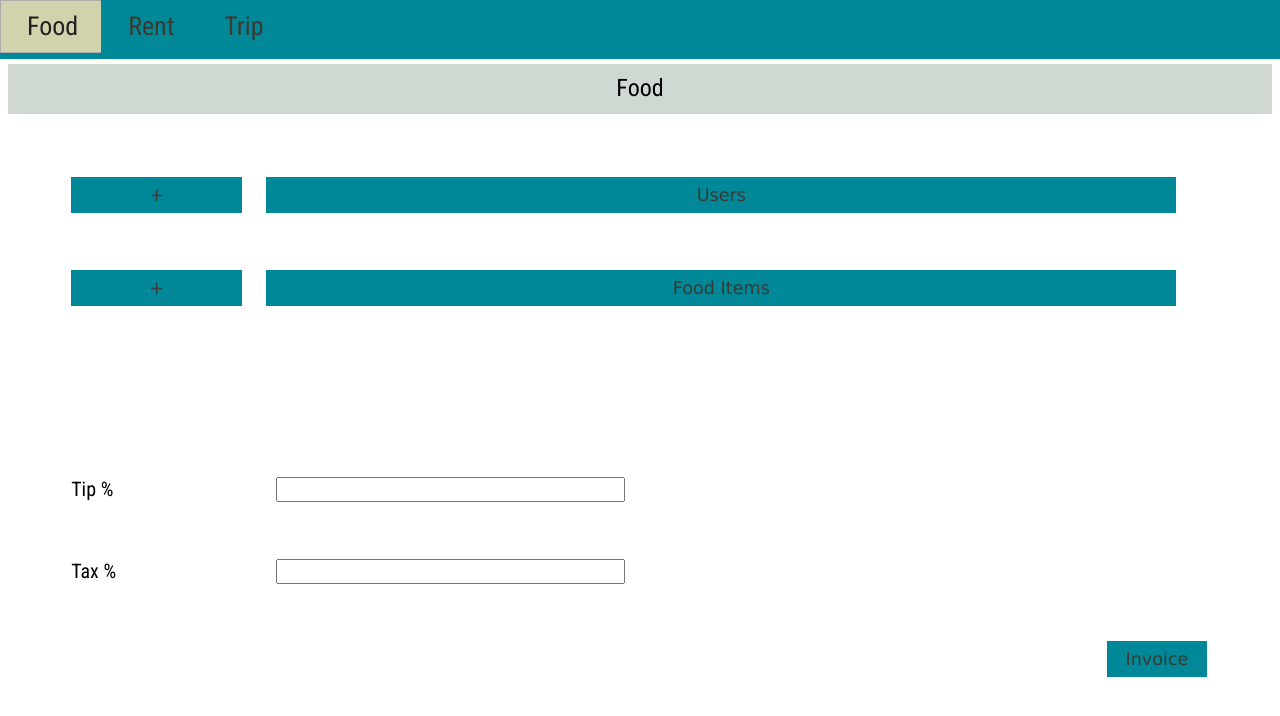
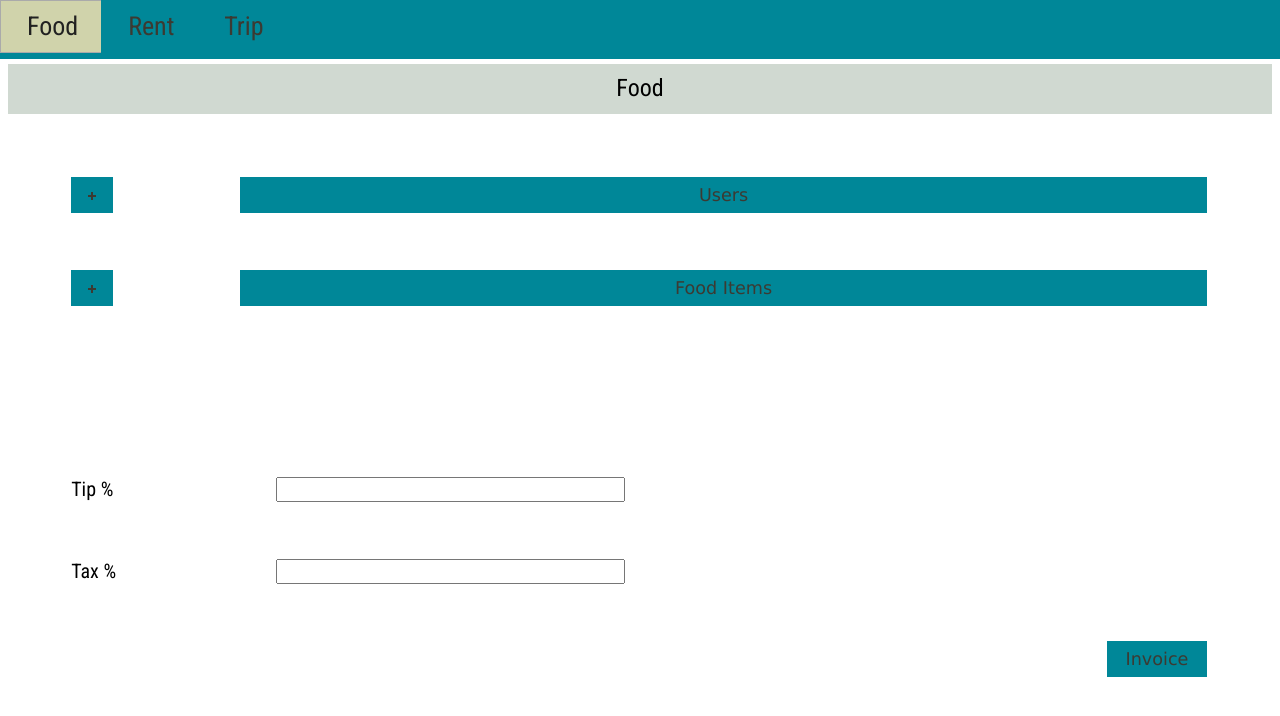
Before and after one commit to minhv1993/TheGINF151Project, a PHP site: page /quick-select.html in a window 1280 px wide. Shown: the top 716 px of the page. Run offline with PHP 8.4, Linux system fonts and the light colour scheme.

Commit message:
Updated food page

```diff
--- a/css/style.css
+++ b/css/style.css
@@ -93,9 +93,8 @@ a.setting-button {
 }
 
 .label-button {
-	float:left;
-	width:80%;
-	margin-left:2%;
+	float:right;
+	width:85%;
 }
 
 .list {
@@ -132,6 +131,7 @@ li {
     text-align:left;
     padding:5px;
 }
+
 li:hover {
     background: #D0D3AB;
 }
@@ -139,3 +139,7 @@ li:hover {
 .newSelector {
 	border-bottom: 2px solid #008798;
 }
+
+.icon-button {
+	font-size:11px;
+}
--- a/quick-select.html
+++ b/quick-select.html
@@ -68,8 +68,22 @@ function foodUserDialogListener()
 				if(!isNameFound)
 				{
 					foodUserList.push(new person(name, email, phone));
-					$('#food-user-list').append('<button onclick="removeUser(' + foodUserList[i].name + ')">-</button>'
-							+ foodUserList[i].name + '<br/>');
+
+					var foodUserListHtml = "";
+
+					for(var i = 0; i < foodUserList.length; i++)
+					{
+						foodUserListHtml += '<button class="icon-button" onclick="removeUser(\'' + foodUserList[i].name +
+								'\')">-</button>' + foodUserList[i].name + '<br/>';
+					}
+
+					$('#food-user-list').html(foodUserListHtml);
+					$('#food-user-list button').button({
+						icons: {
+						    primary: "ui-icon-minus"
+						  },
+						  text: false
+					});
 				}
 
 				$(this).dialog('close');
@@ -113,7 +127,23 @@ function foodUserDialogListener()
 					{
 						foodUserList.push(new person(name, email, phone));
 						foodContactList.splice(i, 1);
-						$('#food-user-list').append(foodUserList[i].name + '<br/>');
+
+						var foodUserListHtml = "";
+
+						for(var i = 0; i < foodUserList.length; i++)
+						{
+							foodUserListHtml += '<button class="icon-button" onclick="removeUser(\'' + foodUserList[i].name +
+									'\')">-</button>' + foodUserList[i].name + '<br/>';
+						}
+
+						$('#food-user-list').html(foodUserListHtml);
+						$('#food-user-list button').button({
+							icons: {
+							    primary: "ui-icon-minus"
+							  },
+							  text: false
+						});
+
 						break;
 					}
 				}
@@ -275,7 +305,12 @@ function buttonListeners()
 		}
 	});
 
-	$('.add-button').button();
+	$('.add-button').button({
+		icons: {
+		    primary: "ui-icon-plus"
+		  },
+		  text: false
+	});
 	$('.label-button').button();
 	$('.invoice-button').button();
 }
--- a/xml/contacts.xml
+++ b/xml/contacts.xml
@@ -1,7 +1,12 @@
 <contacts>
     <contact>
     	<name>Kelvin Nguyen</name>
-    	<phone></phone>
+    	<phone>408-518-2629</phone>
     	<email>kelvinn@uci.edu</email>
     </contact>
+    <contact>
+    	<name>Albert Luk</name>
+    	<phone></phone>
+    	<email>albeelook@gmal.com</email>
+    </contact>
 </contacts>
```
